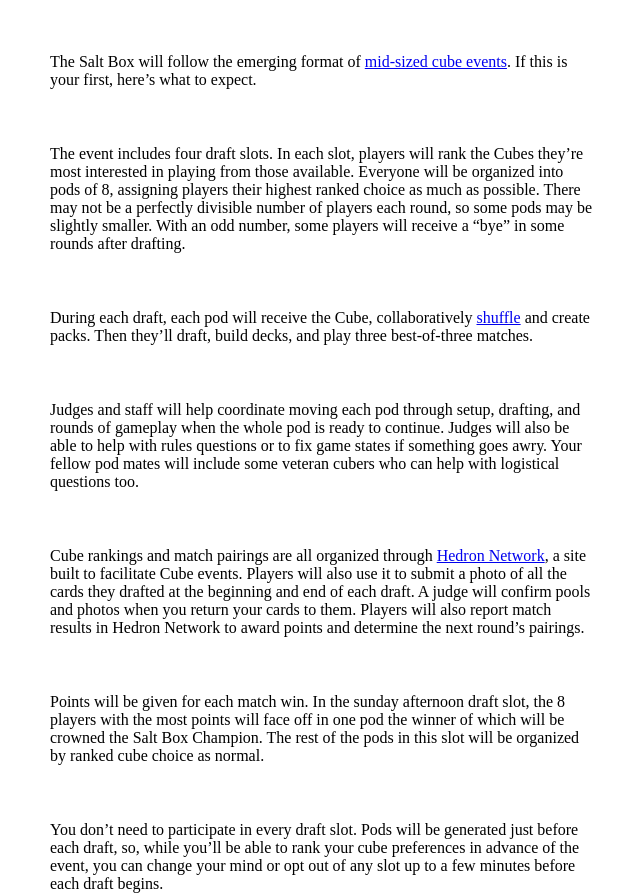
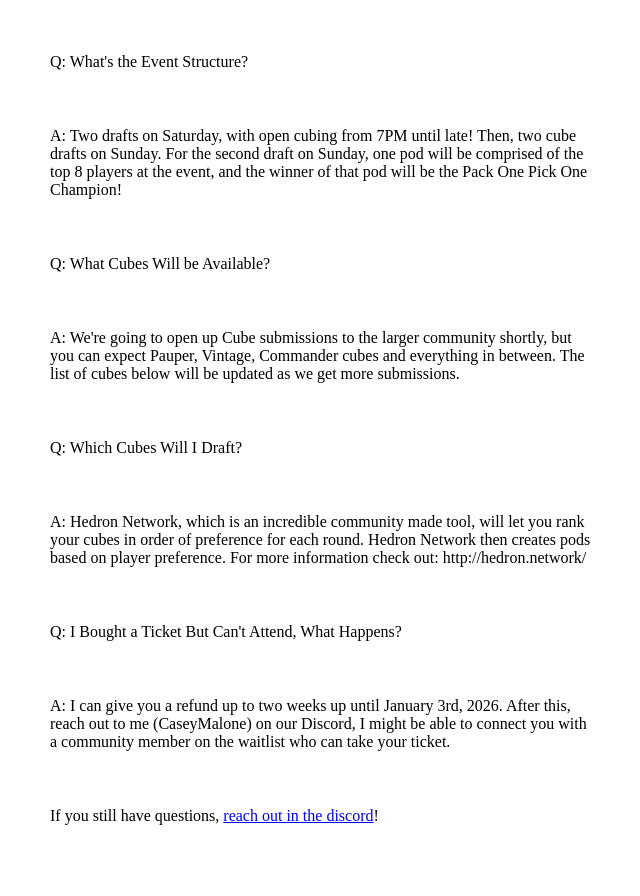
Before and after one commit to jcanadas/casey-con, a Gatsby site: page /event-details in a window 1280 px wide. Shown: the part 429-1325 px from the top of the page, without its empty margins (318-958 px from the left). Built offline with nearby package versions, Linux system fonts and the light colour scheme; Gatsby itself is replaced by a stand-in of ours.

Commit message:
deploy to dreamhost

```diff
--- a/src/components/FAQ.tsx
+++ b/src/components/FAQ.tsx
@@ -53,6 +53,7 @@ export const FAQ: React.FC = () => {
 
       <p className={styles.answer}>
         A: Hedron Network, which is an incredible community made tool, will let you rank your cubes in order of preference for each round. Hedron Network then creates pods based on player preference.
+        <br />
         <a href="http://hedron.network/">Hedron Network</a>
       </p>
       <p className={styles.answer}>
--- a/src/pages/event-details.tsx
+++ b/src/pages/event-details.tsx
@@ -16,65 +16,43 @@ const EventDetailsPage: React.FC = () => {
           <h1 className={styles.heading}>Event Structure</h1>
 
           <p>
-            The Salt Box will follow the emerging format of{' '}
-            <a href="https://luckypaper.co/events/">mid-sized cube events</a>.
-            If this is your first, here&rsquo;s what to expect.
+            Q: What's the Event Structure?
           </p>
 
           <p>
-            The event includes four draft slots. In each slot, players will rank
-            the Cubes they&rsquo;re most interested in playing from those
-            available. Everyone will be organized into pods of 8, assigning
-            players their highest ranked choice as much as possible. There may
-            not be a perfectly divisible number of players each round, so some
-            pods may be slightly smaller. With an odd number, some players will
-            receive a &ldquo;bye&rdquo; in some rounds after drafting.
+            A: Two drafts on Saturday, with open cubing from 7PM until late! Then, two cube drafts on Sunday. For the second draft on Sunday, one pod will be comprised of the top 8 players at the event, and the winner of that pod will be the Pack One Pick One Champion!
           </p>
 
           <p>
-            During each draft, each pod will receive the Cube, collaboratively{' '}
-            <a href="https://luckypaper.co/articles/how-to-quickly-shuffle-your-mtg-cube/">
-              shuffle
-            </a>{' '}
-            and create packs. Then they&rsquo;ll draft, build decks, and play
-            three best-of-three matches.
+            Q: What Cubes Will be Available?
+          </p>
+
+
+
+          <p>
+            A: We're going to open up Cube submissions to the larger community shortly, but you can expect Pauper, Vintage, Commander cubes and everything in between. The list of cubes below will be updated as we get more submissions.
           </p>
 
           <p>
-            Judges and staff will help coordinate moving each pod through setup,
-            drafting, and rounds of gameplay when the whole pod is ready to
-            continue. Judges will also be able to help with rules questions or
-            to fix game states if something goes awry. Your fellow pod mates
-            will include some veteran cubers who can help with logistical
-            questions too.
+            Q: Which Cubes Will I Draft?
           </p>
 
           <p>
-            Cube rankings and match pairings are all organized through{' '}
-            <a href="https://hedron.network">Hedron Network</a>, a site built to
-            facilitate Cube events. Players will also use it to submit a photo
-            of all the cards they drafted at the beginning and end of each
-            draft. A judge will confirm pools and photos when you return your
-            cards to them. Players will also report match results in Hedron
-            Network to award points and determine the next round&rsquo;s
-            pairings.
+            A: Hedron Network, which is an incredible community made tool, will let you rank your cubes in order of preference for each round. Hedron Network then creates pods based on player preference.
+            For more information check out:
+            http://hedron.network/
           </p>
 
           <p>
-            Points will be given for each match win. In the sunday afternoon
-            draft slot, the 8 players with the most points will face off in one
-            pod the winner of which will be crowned the Salt Box Champion. The
-            rest of the pods in this slot will be organized by ranked cube
-            choice as normal.
+            Q: I Bought a Ticket But Can't Attend, What Happens?
           </p>
 
           <p>
-            You don&rsquo;t need to participate in every draft slot. Pods will
-            be generated just before each draft, so, while you&rsquo;ll be able
-            to rank your cube preferences in advance of the event, you can
-            change your mind or opt out of any slot up to a few minutes before
-            each draft begins.
+            A: I can give you a refund up to two weeks up until January 3rd, 2026. After this, reach out to me (CaseyMalone) on our Discord, I might be able to connect you with a community member on the waitlist who can take your ticket.
           </p>
+
+
+
 
           <p>
             If you still have questions,{' '}
@@ -96,7 +74,7 @@ export const Head: HeadFC = () => {
 
       <meta
         property="og:image"
-        content="http://thesaltbox.fun/the-salt-box-og.png"
+        content="http://packonepickone.com/pack-one-pick-one-og.png"
       />
       <meta property="og:image-width" content="1200" />
       <meta property="og:image-height" content="630" />
--- a/src/pages/index.tsx
+++ b/src/pages/index.tsx
@@ -70,7 +70,7 @@ export const Head: HeadFC = () => {
 
       <meta
         property="og:image"
-        content="http://packonepickone.com/packone-pickone-og.png"
+        content="http://packonepickone.com/pack-one-pick-one-og.png"
       />
       <meta property="og:image-width" content="1200" />
       <meta property="og:image-height" content="630" />
```
Also changed, not shown: src/components/EventDetails.tsx (+4 -4 lines), src/data/cubes.yml (+4 -4 lines), .github/workflows/deploy.yml (added), static/pack-one-pick-one-og.png (added), static/the-salt-box-og.png (deleted).
